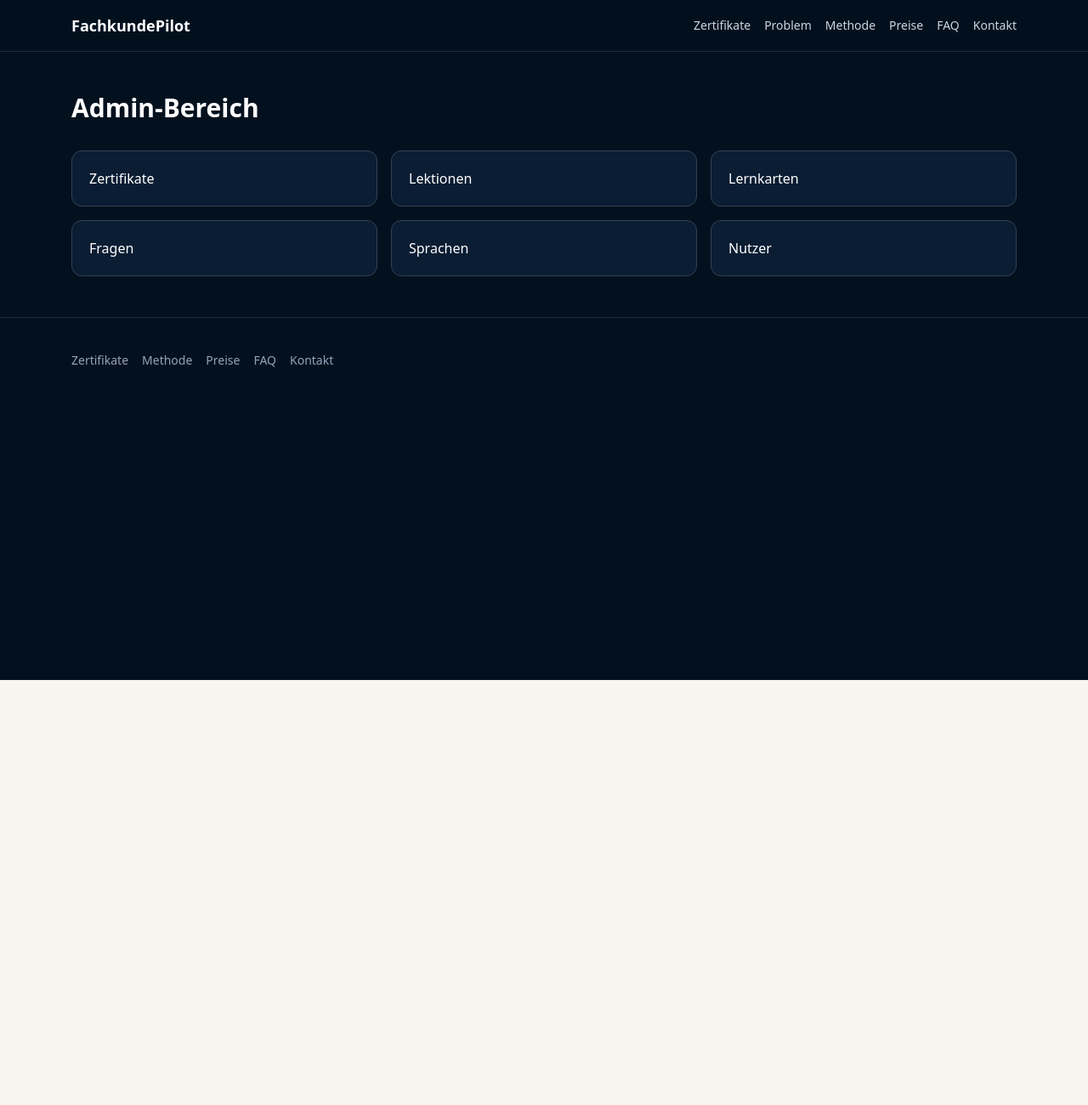
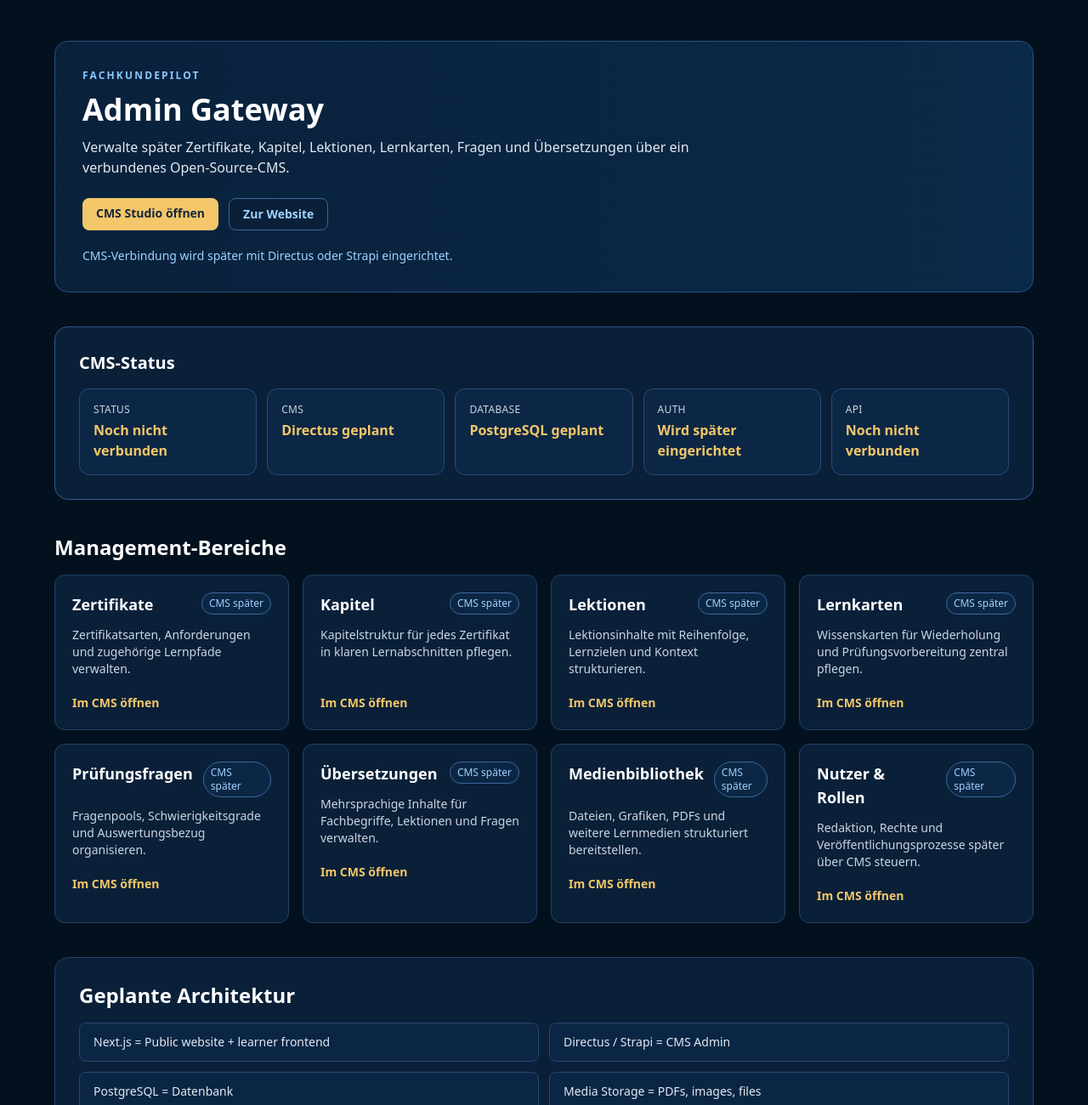
Before and after one commit to ammarsenaid/learn, a Next.js app: page /admin in a window 1280 px wide. Shown: the top 1300 px of the page at 85% size. Before the commit the page ends 800 px from the top, so only its background shows below. Built offline with nearby package versions, Linux system fonts and the light colour scheme.

Commit message:
Redesign /admin as CMS gateway page

```diff
--- a/app/admin/page.tsx
+++ b/app/admin/page.tsx
@@ -1,4 +1,181 @@
-import type { Metadata } from 'next';import { PageShell } from '@/components/site/PageShell';
-export const metadata: Metadata = { title: 'Admin | FachkundePilot', description: 'Admin-Bereich Platzhalter.' };
-const items=['Zertifikate','Lektionen','Lernkarten','Fragen','Sprachen','Nutzer'];
-export default function AdminPage(){return <PageShell><main className='mx-auto max-w-6xl px-5 py-12'><h1 className='text-3xl font-black'>Admin-Bereich</h1><div className='mt-8 grid gap-4 md:grid-cols-3'>{items.map((i)=><div key={i} className='rounded-xl border border-slate-700 bg-[#0b1d33] p-5'>{i}</div>)}</div></main></PageShell>}
+import type { Metadata } from 'next';
+import Link from 'next/link';
+
+export const metadata: Metadata = {
+  title: 'Admin Gateway — FachkundePilot',
+  description:
+    'Gateway für die spätere CMS-Verwaltung von Zertifikaten, Lektionen, Lernkarten, Fragen und Übersetzungen.',
+};
+
+type Area = {
+  title: string;
+  description: string;
+};
+
+const managementAreas: Area[] = [
+  {
+    title: 'Zertifikate',
+    description: 'Zertifikatsarten, Anforderungen und zugehörige Lernpfade verwalten.',
+  },
+  {
+    title: 'Kapitel',
+    description: 'Kapitelstruktur für jedes Zertifikat in klaren Lernabschnitten pflegen.',
+  },
+  {
+    title: 'Lektionen',
+    description: 'Lektionsinhalte mit Reihenfolge, Lernzielen und Kontext strukturieren.',
+  },
+  {
+    title: 'Lernkarten',
+    description: 'Wissenskarten für Wiederholung und Prüfungsvorbereitung zentral pflegen.',
+  },
+  {
+    title: 'Prüfungsfragen',
+    description: 'Fragenpools, Schwierigkeitsgrade und Auswertungsbezug organisieren.',
+  },
+  {
+    title: 'Übersetzungen',
+    description: 'Mehrsprachige Inhalte für Fachbegriffe, Lektionen und Fragen verwalten.',
+  },
+  {
+    title: 'Medienbibliothek',
+    description: 'Dateien, Grafiken, PDFs und weitere Lernmedien strukturiert bereitstellen.',
+  },
+  {
+    title: 'Nutzer & Rollen',
+    description: 'Redaktion, Rechte und Veröffentlichungsprozesse später über CMS steuern.',
+  },
+];
+
+const architecture = [
+  'Next.js = Public website + learner frontend',
+  'Directus / Strapi = CMS Admin',
+  'PostgreSQL = Datenbank',
+  'Media Storage = PDFs, images, files',
+  'API = Frontend reads content from CMS',
+];
+
+const checklist = [
+  'Directus auswählen',
+  'PostgreSQL vorbereiten',
+  'Collections für Zertifikate erstellen',
+  'Kapitel und Lektionen modellieren',
+  'Lernkarten und Fragen modellieren',
+  'Sprachen / Übersetzungen einrichten',
+  'API-Zugriff für Next.js konfigurieren',
+];
+
+export default function AdminPage() {
+  return (
+    <main className="min-h-screen bg-[#03111f] px-5 py-12 text-slate-100">
+      <div className="mx-auto flex w-full max-w-6xl flex-col gap-10">
+        <section className="rounded-2xl border border-[#27507f] bg-gradient-to-r from-[#09213b] to-[#0b2948] p-7 sm:p-8">
+          <p className="text-xs font-semibold uppercase tracking-[0.18em] text-[#8ac6ff]">FachkundePilot</p>
+          <h1 className="mt-3 text-3xl font-bold text-white sm:text-4xl">Admin Gateway</h1>
+          <p className="mt-3 max-w-3xl text-slate-200">
+            Verwalte später Zertifikate, Kapitel, Lektionen, Lernkarten, Fragen und Übersetzungen über ein verbundenes
+            Open-Source-CMS.
+          </p>
+          <div className="mt-6 flex flex-wrap gap-3">
+            <Link
+              href="/admin#cms-not-connected"
+              className="rounded-lg bg-[#f3c76a] px-4 py-2 text-sm font-semibold text-[#17263b] transition hover:brightness-105"
+            >
+              CMS Studio öffnen
+            </Link>
+            <Link
+              href="/"
+              className="rounded-lg border border-[#3b679a] bg-[#0a2039] px-4 py-2 text-sm font-semibold text-[#9fd2ff] transition hover:border-[#4ca3ff]"
+            >
+              Zur Website
+            </Link>
+          </div>
+          <p className="mt-5 text-sm text-[#9fd2ff]">
+            CMS-Verbindung wird später mit Directus oder Strapi eingerichtet.
+          </p>
+        </section>
+
+        <section id="cms-not-connected" className="rounded-2xl border border-[#315a8e] bg-[#0a2039] p-6 sm:p-7">
+          <h2 className="text-xl font-semibold text-white">CMS-Status</h2>
+          <div className="mt-4 grid gap-3 sm:grid-cols-2 lg:grid-cols-5">
+            {[
+              ['Status', 'Noch nicht verbunden'],
+              ['CMS', 'Directus geplant'],
+              ['Database', 'PostgreSQL geplant'],
+              ['Auth', 'Wird später eingerichtet'],
+              ['API', 'Noch nicht verbunden'],
+            ].map(([label, value]) => (
+              <article key={label} className="rounded-xl border border-[#284b76] bg-[#0c2745] p-4">
+                <p className="text-xs uppercase tracking-wide text-slate-300">{label}</p>
+                <p className="mt-1 font-semibold text-[#f3c76a]">{value}</p>
+              </article>
+            ))}
+          </div>
+        </section>
+
+        <section>
+          <h2 className="text-2xl font-semibold text-white">Management-Bereiche</h2>
+          <div className="mt-4 grid gap-4 sm:grid-cols-2 xl:grid-cols-4">
+            {managementAreas.map((area) => (
+              <article key={area.title} className="rounded-xl border border-[#214267] bg-[#0a2039] p-5">
+                <div className="flex items-start justify-between gap-3">
+                  <h3 className="text-lg font-semibold text-white">{area.title}</h3>
+                  <span className="rounded-full border border-[#3b679a] bg-[#0c2745] px-2 py-1 text-xs text-[#9fd2ff]">
+                    CMS später
+                  </span>
+                </div>
+                <p className="mt-3 min-h-16 text-sm text-slate-300">{area.description}</p>
+                <Link href="/admin#cms-not-connected" className="mt-4 inline-block text-sm font-semibold text-[#f3c76a]">
+                  Im CMS öffnen
+                </Link>
+              </article>
+            ))}
+          </div>
+        </section>
+
+        <section className="rounded-2xl border border-[#1f4268] bg-[#0a2039] p-6 sm:p-7">
+          <h2 className="text-2xl font-semibold text-white">Geplante Architektur</h2>
+          <ul className="mt-4 grid gap-3 md:grid-cols-2">
+            {architecture.map((item) => (
+              <li key={item} className="rounded-lg border border-[#27476f] bg-[#0b2645] px-4 py-3 text-sm text-slate-200">
+                {item}
+              </li>
+            ))}
+          </ul>
+        </section>
+
+        <section className="rounded-2xl border border-[#1f4268] bg-[#0a2039] p-6 sm:p-7">
+          <h2 className="text-2xl font-semibold text-white">Warum kein Custom Admin?</h2>
+          <p className="mt-3 text-slate-200">
+            Ein eigenes Admin-System von Grund auf zu bauen wäre langsamer, teurer und fehleranfälliger. Ein
+            Open-Source-CMS gibt sofort Rollen, Medien, Datenmodelle und Content-Management.
+          </p>
+        </section>
+
+        <section className="rounded-2xl border border-[#1f4268] bg-[#0a2039] p-6 sm:p-7">
+          <h2 className="text-2xl font-semibold text-white">Nächste Setup-Checkliste</h2>
+          <ul className="mt-4 space-y-2">
+            {checklist.map((item) => (
+              <li key={item} className="flex items-start gap-3 rounded-lg border border-[#25456d] bg-[#0b2645] px-4 py-3 text-sm text-slate-200">
+                <span className="mt-0.5 inline-block h-2.5 w-2.5 rounded-full bg-[#4ca3ff]" />
+                <span>{item}</span>
+              </li>
+            ))}
+          </ul>
+        </section>
+
+        <section className="rounded-2xl border border-[#2c5487] bg-gradient-to-r from-[#0b2645] to-[#0f2f53] p-6 sm:p-7">
+          <h2 className="text-2xl font-semibold text-white">Bereit für die CMS-Integration?</h2>
+          <div className="mt-4 flex flex-wrap gap-3">
+            <Link href="/dashboard" className="rounded-lg bg-[#f3c76a] px-4 py-2 text-sm font-semibold text-[#17263b]">
+              Zurück zum Dashboard
+            </Link>
+            <Link href="/" className="rounded-lg border border-[#3b679a] px-4 py-2 text-sm font-semibold text-[#9fd2ff]">
+              Zur Website
+            </Link>
+          </div>
+        </section>
+      </div>
+    </main>
+  );
+}
```
